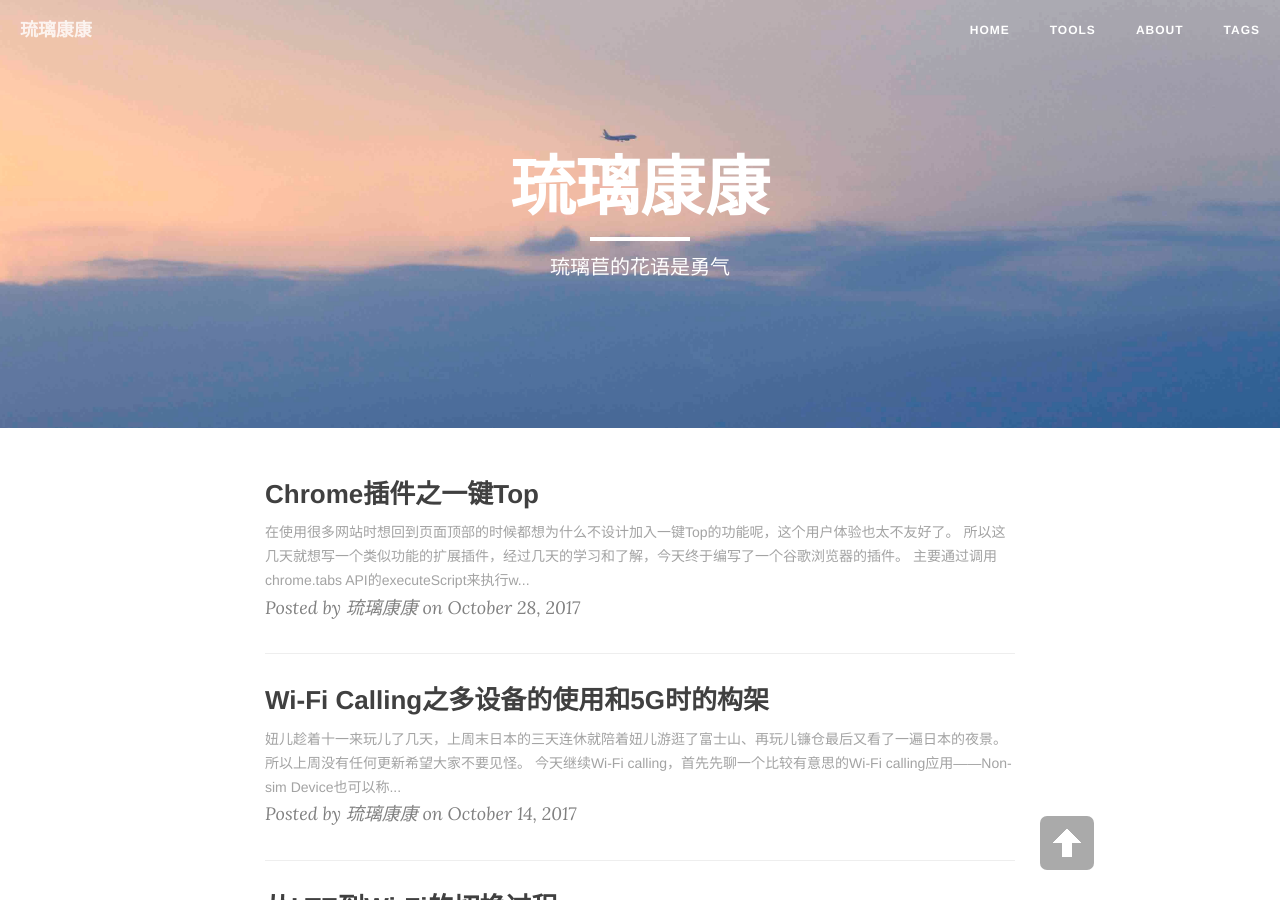
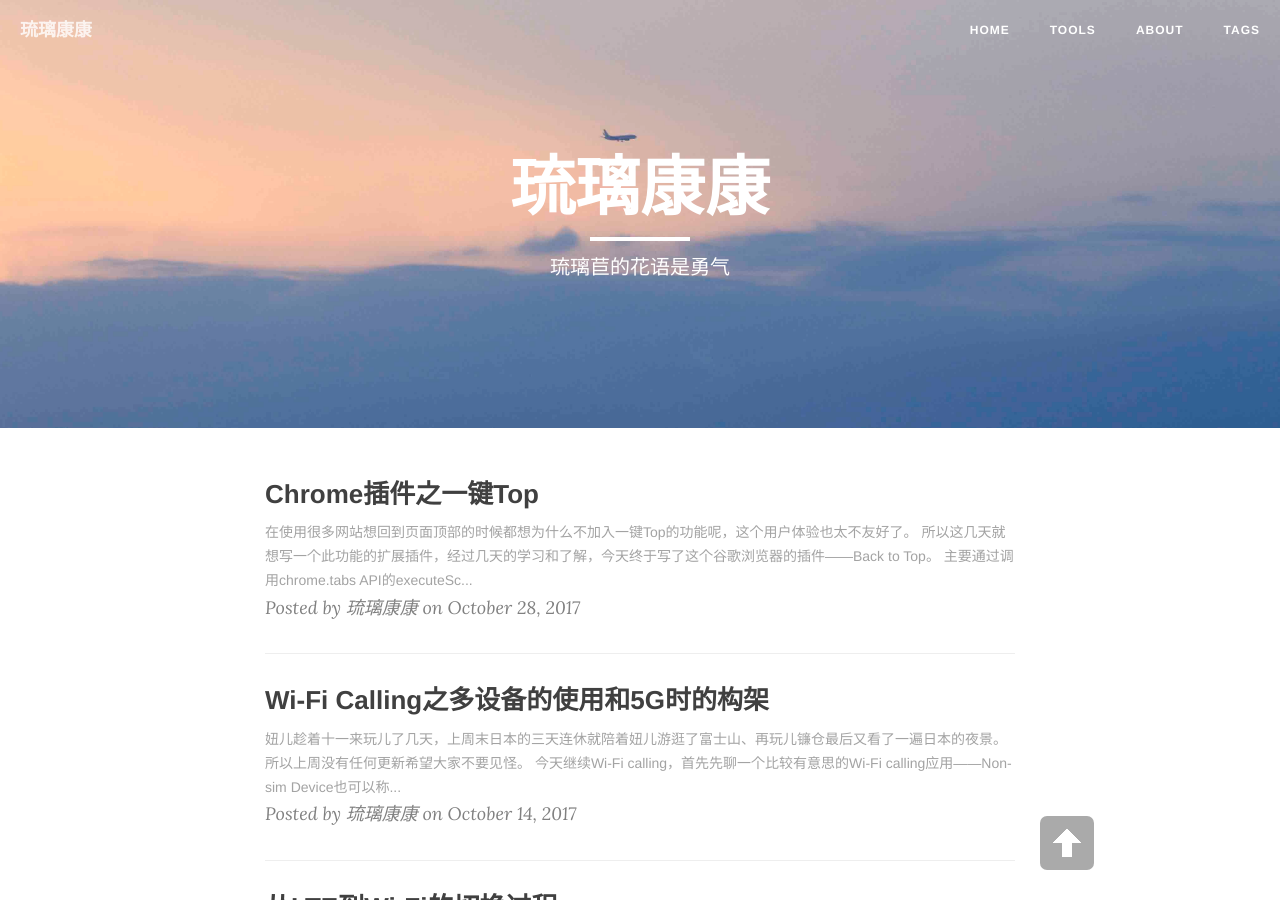
Before and after one commit to MinpuKang/minpukang.github.io, a Jekyll site: the page built from index.html, in a window 1280 px wide and 900 px high. Built offline with Jekyll 4.4.1, drawn with Linux system fonts in a browser that asks for light colours; nearby versions of some CDN libraries; the list of posts is cut into pages by our own code.

Commit message:
Update the page of back to top again
Update the page of back to top again

```diff
--- a/_posts/2017-10-28-Chrome-Extension-BacktoTop.md
+++ b/_posts/2017-10-28-Chrome-Extension-BacktoTop.md
@@ -17,15 +17,15 @@ img{
 
 <meta name="referrer" content="never">
 
-在使用很多网站时想回到页面顶部的时候都想为什么不设计加入一键Top的功能呢，这个用户体验也太不友好了。
+在使用很多网站想回到页面顶部的时候都想为什么不加入一键Top的功能呢，这个用户体验也太不友好了。
 
-所以这几天就想写一个类似功能的扩展插件，经过几天的学习和了解，今天终于编写了一个谷歌浏览器的插件。
+所以这几天就想写一个此功能的扩展插件，经过几天的学习和了解，今天终于写了这个谷歌浏览器的插件——Back to Top。
 
 主要通过调用chrome.tabs API的executeScript来执行window.scroll函数回滚到顶部坐标：
 
 - **chrome.tabs.executeScript(integer tabId, object details, function callback)**
 
-具体可参考**[chrome tabs API：https://developer.chrome.com/extensions/tabs#method-executeScript](https://developer.chrome.com/extensions/tabs#method-executeScript)**以及**[scroll函数介绍https://developer.mozilla.org/en-US/docs/Web/API/Window/scroll](https://developer.mozilla.org/en-US/docs/Web/API/Window/scroll)**。
+具体可参考**[chrome tabs API](https://developer.chrome.com/extensions/tabs#method-executeScript)**以及**[scroll函数介绍](https://developer.mozilla.org/en-US/docs/Web/API/Window/scroll)**。
 
 插件已经发布到Google APP里，欢迎使用：
 
```
